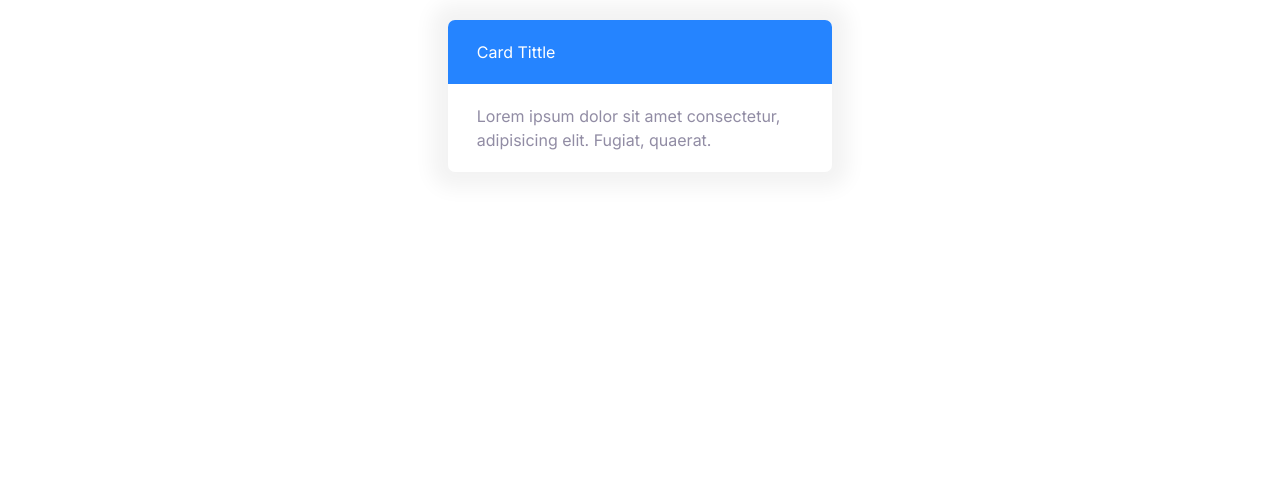
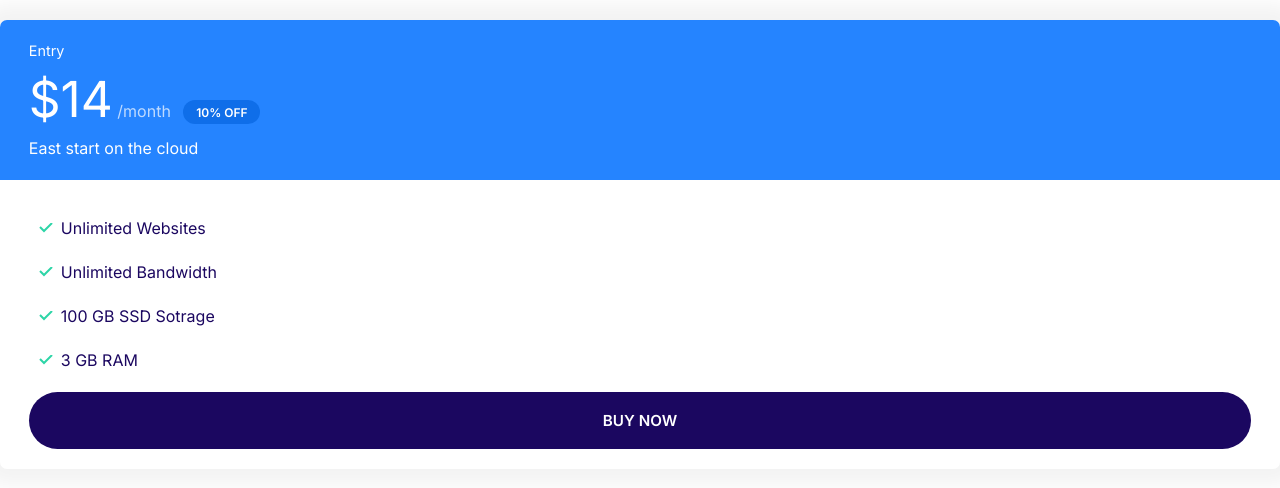
Before and after one commit to mohanadrashad/albukhaiti, a plain HTML site: page index.html in a window 1280 px wide. Drawn offline with Linux system fonts and the light colour scheme.

Commit message:
build plan component

```diff
--- a/css/stylesheet.css
+++ b/css/stylesheet.css
@@ -99,7 +99,9 @@ a {
   color: #fff;
 }
 .badge--small {
+  padding: 0.3rem 0.8rem;
   font-size: 1rem;
+  margin-left: 8px;
 }
 
 @media screen and (min-width: 1024px) {
@@ -128,8 +130,8 @@ a {
 }
 
 .list--tick .list__item {
-  padding-left: 0.3rem;
-  margin-bottom: 0.6rem;
+  padding-left: 0.5rem;
+  margin-bottom: 1.25rem;
 }
 
 @media screen and (min-width: 1024px) {
@@ -255,7 +257,6 @@ a {
 .card {
   border-radius: 7px;
   box-shadow: 0 0 20px 16px #f3f3f3;
-  width: 30%;
   margin: 20px auto;
   overflow: hidden;
 }
@@ -270,7 +271,57 @@ a {
   color: #fff;
 }
 
-.card--secondary .card__body {
+.card--secondary .card__header {
   background: var(--secondaryColor);
   color: #fff;
 }
+
+/* plan */ /* plan */
+
+.plan__name {
+  color: #fff;
+  font-size: 1.5rem;
+  font-weight: 500;
+  margin: 0;
+}
+.plan__price {
+  font-size: 3.75rem;
+}
+.plan__pay-cycle {
+  opacity: 0.7;
+}
+.plan .badge--primary {
+  background: #0f6ee9;
+}
+
+.plan .badge--secondary {
+  background: #2bcfeb;
+}
+
+.plan-discraption {
+  display: block;
+  font-size: 1.25rem;
+  font-weight: 300;
+}
+
+.plan--popular .button {
+  background: var(--headingsColor);
+}
+.plan--secondary {
+}
+
+@media screen and (min-width: 1024px) {
+  .plan__name {
+    font-size: 0.9rem;
+  }
+
+  .plan__price {
+    font-size: 3.1rem;
+  }
+  .plan__pay-cycle {
+    font-size: 1rem;
+  }
+  .plan-discraption {
+    font-size: 1rem;
+  }
+}
--- a/index.html
+++ b/index.html
@@ -15,11 +15,24 @@
     <title>Document</title>
   </head>
   <body>
-    <div class="card card--primary">
-      <div class="card__header">Card Tittle</div>
-      <div class="card__body">
-        Lorem ipsum dolor sit amet consectetur, adipisicing elit. Fugiat,
-        quaerat.
+    <div class="plan plan--popular">
+      <div class="card card--primary">
+        <div class="card__header">
+          <h2 class="plan__name">Entry</h2>
+          <span class="plan__price">$14</span>
+          <span class="plan__pay-cycle">/month</span>
+          <span class="badge badge--primary badge--small">10% OFF</span>
+          <span class="plan-discraption">East start on the cloud</span>
+        </div>
+        <div class="card__body">
+          <ul class="list list--tick">
+            <li class="list__item">Unlimited Websites</li>
+            <li class="list__item">Unlimited Bandwidth</li>
+            <li class="list__item">100 GB SSD Sotrage</li>
+            <li class="list__item">3 GB RAM</li>
+          </ul>
+          <button class="button button--primary button--block">buy now</button>
+        </div>
       </div>
     </div>
   </body>
```
Also changed, not shown: components/card.html (added, +6 -0 lines), plan.html (added, +20 -0 lines).
